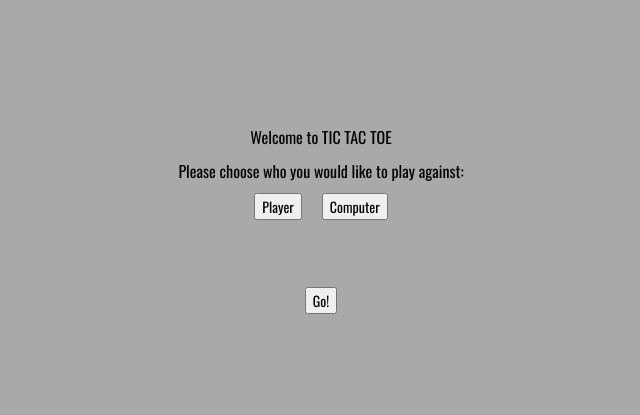
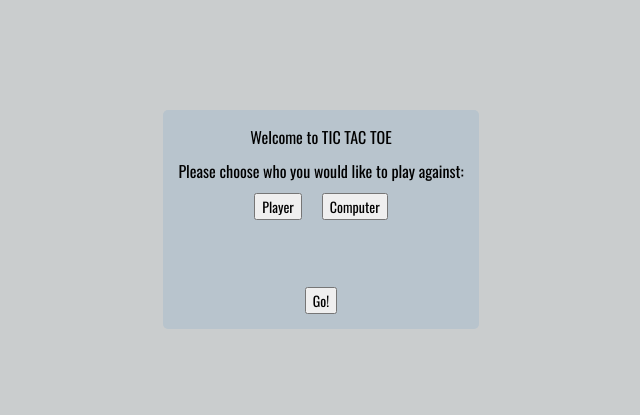
Before and after one commit to BrandonC123/tic-tac-toe, a plain HTML site: page index.html in a window 1280 px wide. Shown: the part 181-596 px from the top of the page, without its empty margins (319-959 px from the left). Drawn offline with nearby package versions, Linux system fonts and the light colour scheme.

Commit message:
Final changes to styling.

```diff
--- a/index.html
+++ b/index.html
@@ -14,6 +14,7 @@
         <title>Tic Tac Toe</title>
     </head>
     <body>
+        <div class="welcome-screen">
             <div class="welcome-container">
                 <div id="welcome-title">Welcome to TIC TAC TOE</div>
                 <div>Please choose who you would like to play against:</div>
@@ -26,6 +27,7 @@
                     <button class="ai-select">O</button>
                 </div>
                 <button id="go">Go!</button>
+            </div>
         </div>
         <div class="title">TIC TAC TOE</div>
         <div id="status">Status:</div>
--- a/styles.css
+++ b/styles.css
@@ -16,16 +16,25 @@ body {
     font-family: "Oswald", sans-serif;
 }
 
+.welcome-screen {
+    display: flex;
+    justify-content: center;
+    align-items: center;
+    height: 100vh;
+    width: 100vw;
+    position: fixed;
+    background-color: #cacdce;
+}
+
 .welcome-container {
     display: flex;
     flex-direction: column;
     justify-content: center;
     align-items: center;
     gap: 10px;
-    height: 100vh;
-    width: 100vw;
-    position: fixed;
-    background-color: darkgray;
+    padding: 15px;
+    border-radius: 5px;
+    background-color: #B8C4CD;
 }
 
 .welcome-selection {
@@ -38,7 +47,8 @@ body {
     padding: 10px;
     opacity: 0;
     pointer-events: none;
-    background-color: white;
+    background-color: #EEF2F3;
+    border-radius: 5px;
 }
 
 .btn-pressed {
```
Lines whose indentation alone changed are shown as unchanged.
